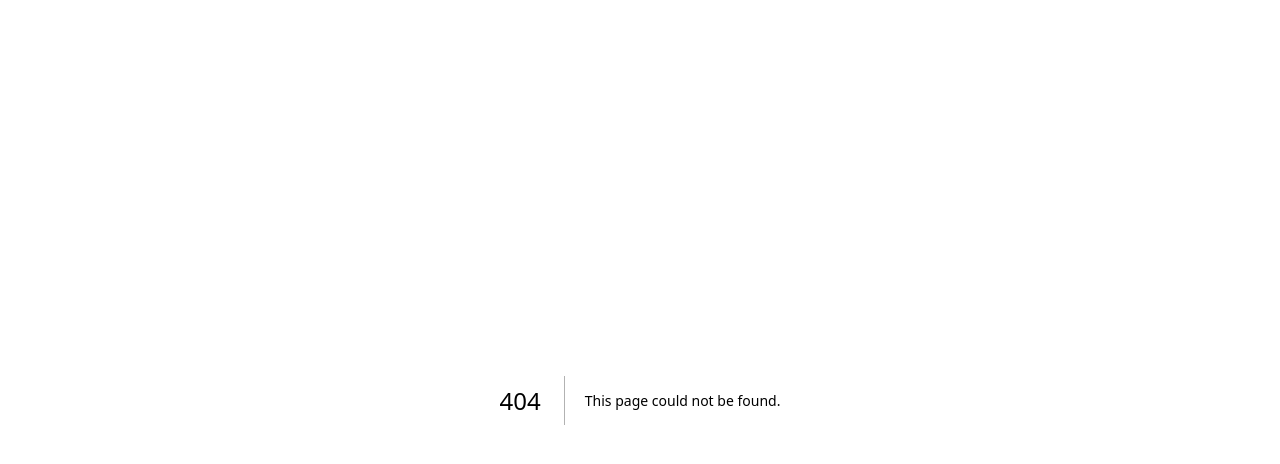
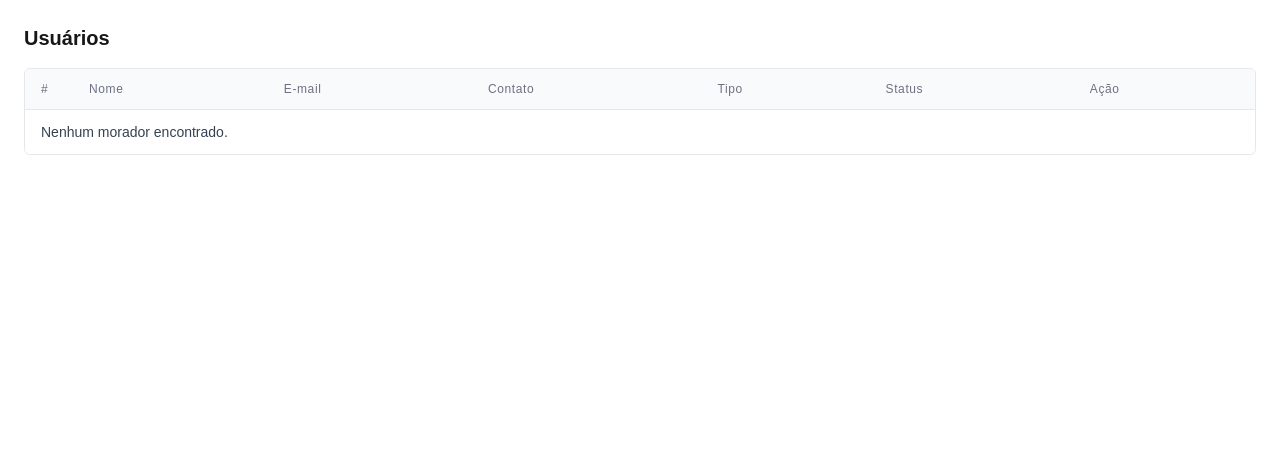
Before and after one commit to Programacao-Web-FATEC/viva-condo, a Next.js app: page /usuarios in a window 1280 px wide. Before the commit this address had no page. Shown: the top 464 px of the page. Built offline with nearby package versions, Linux system fonts and the light colour scheme.

Commit message:
Adicionando informacoes da tabela

```diff
--- a/src/app/condominios/page.tsx
+++ b/src/app/condominios/page.tsx
@@ -1,6 +1,20 @@
 "use client"
 
+import { useEffect, useState } from "react"
+import { getCondominios, ICondominio } from "@/services/api-condominios"
+
 export default function ListaCondominios() {
+    const [condominios, setCondominios] = useState<ICondominio[]>([]);
+
+    useEffect(() => {
+        const buscarCondominios = async () => {
+            const data = await getCondominios();
+            console.log(data);
+            setCondominios(data);
+        }
+
+        buscarCondominios();
+    }, []);
 
     return (
         <div className="p-6 max-w-full">
@@ -9,8 +23,7 @@ export default function ListaCondominios() {
             </div>
 
             <div className="bg-white rounded-md border border-gray-200 overflow-hidden">
-                <table
-                 className="min-w-full divide-y divide-gray-200">
+                <table className="min-w-full divide-y divide-gray-200">
                     <thead className="bg-gray-50">
                         <tr>
                             <th className="px-4 py-3 text-left text-xs font-medium text-gray-500 tracking-wider w-12">
@@ -37,11 +50,37 @@ export default function ListaCondominios() {
                         </tr>
                     </thead>
                     <tbody className="divide-y divide-gray-200 bg-white">
+                        {condominios.length == 0 ? (
                             <tr>
                                 <td className="px-4 py-3 text-sm text-gray-700" colSpan={7}>
                                     Nenhum condomínio encontrado.
                                 </td>
                             </tr>
+                        ) : (
+                            condominios.map((condominio, index) => (
+                                <tr key={condominio.id_condominio} className="hover:bg-gray-50">
+                                    <td className="px-4 py-3 whitespace-nowrap text-sm text-gray-500">
+                                        {String(index + 1)}
+                                    </td>
+                                    <td className="px-4 py-3 whitespace-nowrap text-sm text-gray-500">
+                                        {condominio.nome_condominio}
+                                    </td>
+                                    <td className="px-4 py-3 whitespace-nowrap text-sm text-gray-500">
+                                        {condominio.endereco_condominio}
+                                    </td>
+                                    <td className="px-4 py-3 whitespace-nowrap text-sm text-gray-500">
+                                        {condominio.cidade_condominio}
+                                    </td>
+                                    <td className="px-4 py-3 whitespace-nowrap text-sm text-gray-500">
+                                        {condominio.uf_condominio}
+                                    </td>
+                                    <td className="px-4 py-3 whitespace-nowrap text-sm text-gray-500">
+                                        {condominio.tipo_condominio}
+                                    </td>
+                                    <td className="px-4 py-3 whitespace-nowrap text-sm text-gray-500"></td>
+                                </tr>
+                            ))
+                        )}
                     </tbody>
                 </table>
             </div>
--- /dev/null
+++ b/src/app/moradores/page.tsx
@@ -0,0 +1,46 @@
+"use client"
+
+export default function ListaMoradores() {
+
+    return (
+        <div className="p-6 max-w-full">
+            <div className="mb-4 flex items-center justify-between gap-4">
+                <h1 className="text-xl font-semibold">Moradores</h1>
+            </div>
+
+            <div className="bg-white rounded-md border border-gray-200 overflow-hidden">
+                <table className="min-w-full divide-y divide-gray-200">
+                    <thead className="bg-gray-50">
+                        <tr>
+                            <th className="px-4 py-3 text-left text-xs font-medium text-gray-500 tracking-wider w-12">
+                                #
+                            </th>
+                            <th className="px-4 py-3 text-left text-xs font-medium text-gray-500 tracking-wider">
+                                Nome
+                            </th>
+                            <th className="px-4 py-3 text-left text-xs font-medium text-gray-500 tracking-wider">
+                                Contato
+                            </th>
+                            <th className="px-4 py-3 text-left text-xs font-medium text-gray-500 tracking-wider">
+                                Condomínio
+                            </th>
+                            <th className="px-4 py-3 text-left text-xs font-medium text-gray-500 tracking-wider">
+                                Unidade
+                            </th>
+                            <th className="px-4 py-3 text-left text-xs font-medium text-gray-500 tracking-wider">
+                                Ação
+                            </th>
+                        </tr>
+                    </thead>
+                    <tbody className="divide-y divide-gray-200 bg-white">
+                        <tr>
+                            <td className="px-4 py-3 text-sm text-gray-700" colSpan={7}>
+                                Nenhum morador encontrado.
+                            </td>
+                        </tr>
+                    </tbody>
+                </table>
+            </div>
+        </div>
+    )
+}
--- /dev/null
+++ b/src/app/usuarios/page.tsx
@@ -0,0 +1,49 @@
+"use client"
+
+export default function ListaUsuarios() {
+
+    return (
+        <div className="p-6 max-w-full">
+            <div className="mb-4 flex items-center justify-between gap-4">
+                <h1 className="text-xl font-semibold">Usuários</h1>
+            </div>
+
+            <div className="bg-white rounded-md border border-gray-200 overflow-hidden">
+                <table className="min-w-full divide-y divide-gray-200">
+                    <thead className="bg-gray-50">
+                        <tr>
+                            <th className="px-4 py-3 text-left text-xs font-medium text-gray-500 tracking-wider w-12">
+                                #
+                            </th>
+                            <th className="px-4 py-3 text-left text-xs font-medium text-gray-500 tracking-wider">
+                                Nome
+                            </th>
+                            <th className="px-4 py-3 text-left text-xs font-medium text-gray-500 tracking-wider">
+                                E-mail
+                            </th>
+                            <th className="px-4 py-3 text-left text-xs font-medium text-gray-500 tracking-wider">
+                                Contato
+                            </th>
+                            <th className="px-4 py-3 text-left text-xs font-medium text-gray-500 tracking-wider">
+                                Tipo
+                            </th>
+                            <th className="px-4 py-3 text-left text-xs font-medium text-gray-500 tracking-wider">
+                                Status
+                            </th>
+                            <th className="px-4 py-3 text-left text-xs font-medium text-gray-500 tracking-wider">
+                                Ação
+                            </th>
+                        </tr>
+                    </thead>
+                    <tbody className="divide-y divide-gray-200 bg-white">
+                        <tr>
+                            <td className="px-4 py-3 text-sm text-gray-700" colSpan={7}>
+                                Nenhum morador encontrado.
+                            </td>
+                        </tr>
+                    </tbody>
+                </table>
+            </div>
+        </div>
+    )
+}
--- /dev/null
+++ b/src/services/api-condominios.ts
@@ -0,0 +1,16 @@
+export interface ICondominio {
+    id_condominio: string;
+    nome_condominio: string;
+    endereco_condominio: string;
+    cidade_condominio: string;
+    uf_condominio: string;
+    tipo_condominio: string;
+    created_at: string;
+    id_cliente: number;
+}
+
+export const getCondominios = async () => {
+    const response = await fetch('https://raw.githubusercontent.com/vagner107/viva-condo/refs/heads/main/src/app/condominios/api_condominio.json');
+
+    return await response.json();
+}
```
Lines whose indentation alone changed are shown as unchanged.
